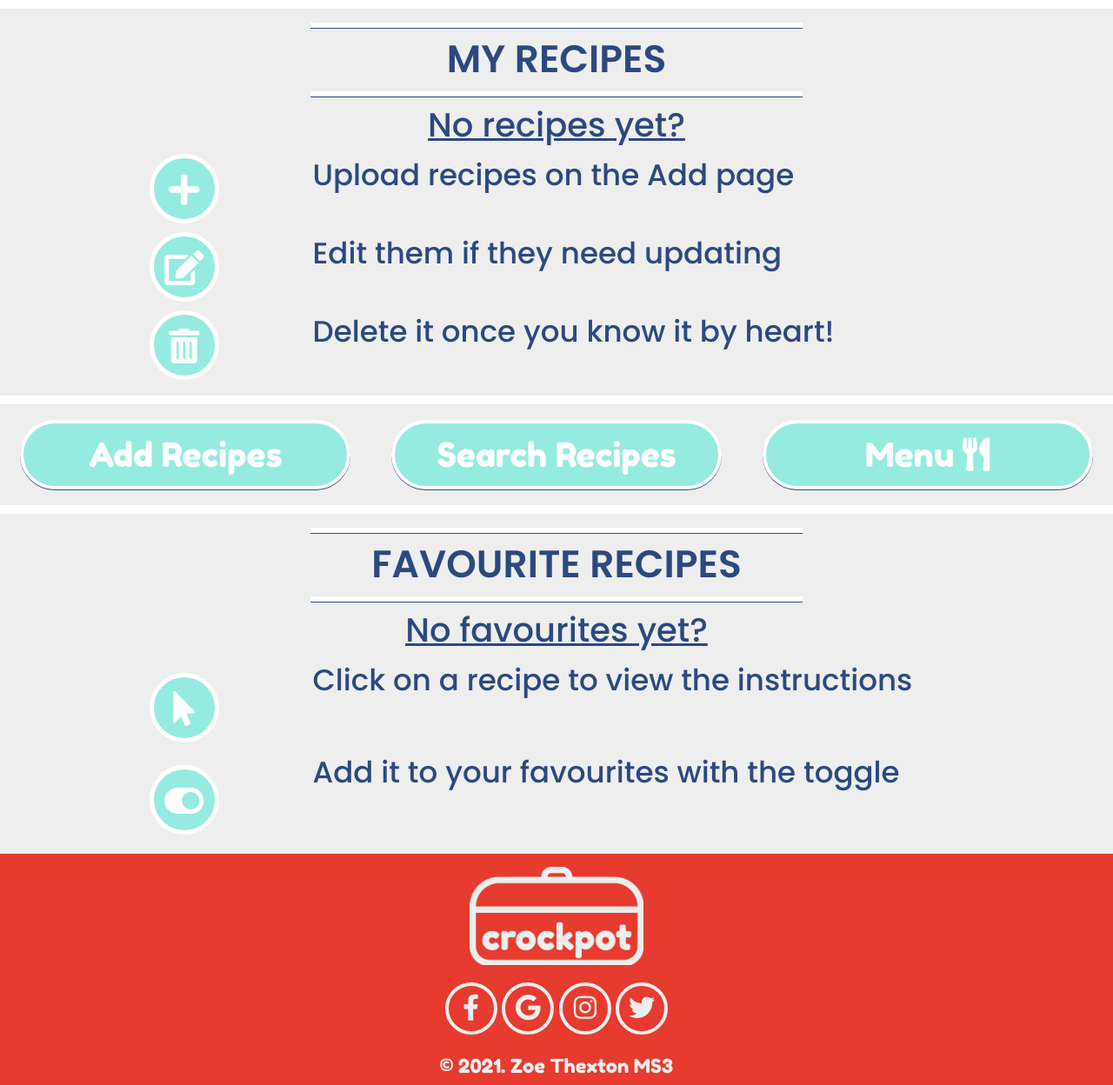
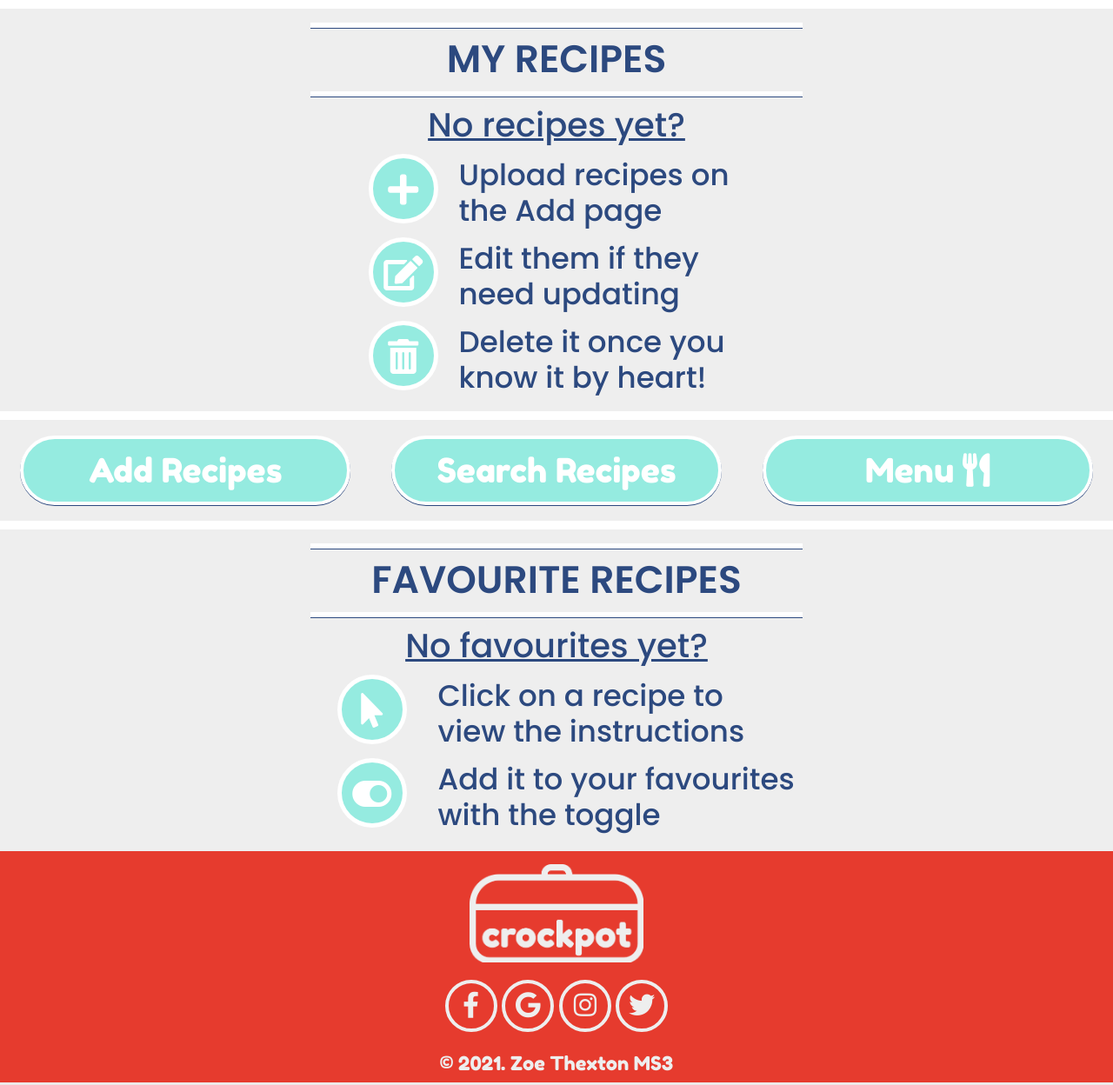
Before and after one commit to Code-Institute-Submissions/crockpot, a Flask app: template templates/profile.html in a window 1280 px wide. Shown: the part 249-1497 px from the top of the page at 87% size. Run offline with Flask 2, Linux system fonts and the light colour scheme; the template is opened without the code that fills it, so the values that code supplies are empty; some libraries are stand-ins or nearby versions.

Commit message:
Add responsive design to information text on profile.html

```diff
--- a/templates/profile.html
+++ b/templates/profile.html
@@ -242,7 +242,8 @@
         <!-- If user has no recipes, display instructions on how to add recipes -->
         {% else %}
         <div class="row pb-2">
-            <div class="col">
+            <div class="d-none d-sm-block col-sm"></div>
+                <div class="col col-sm-8 col-lg-6 col-xl-5">
                 <h3 class="mb-1 underline">No recipes yet?</h3>
                 <div class="row">
                     <div class="col-3">
@@ -275,6 +276,7 @@
                     </div>
                 </div>
             </div>
+            <div class="d-none d-sm-block col-sm"></div>
         </div>
         {% endif %}
     </div>
@@ -533,11 +535,12 @@
     <!-- If user has no favourite recipes, display instructions on how to add favourite recipes (add instructions in!) -->
     {% else %}
     <div class="row mb-0 pb-2">
-        <div class="col">
+        <div class="d-none d-sm-block col-sm"></div>
+        <div class="col col-sm-8 col-lg-6">
             <h3 class="mb-1 underline">No favourites yet?</h3>
             <div class="row">
                 <div class="col-3">
-                    <div class="icon icon-blue icon-blue-md mt-3">
+                    <div class="icon icon-blue icon-blue-md mt-3 mt-sm-0">
                         <i class="fas fa-mouse-pointer"></i>
                     </div>
                 </div>
@@ -547,7 +550,7 @@
             </div>
             <div class="row">
                 <div class="col-3">
-                    <div class="icon icon-blue icon-blue-md mt-3">
+                    <div class="icon icon-blue icon-blue-md mt-3 mt-sm-0">
                         <i class="fas fa-toggle-on"></i>
                     </div>
                 </div>
@@ -556,6 +559,7 @@
                 </div>
             </div>
         </div>
+        <div class="d-none d-sm-block col-sm"></div>
     </div>
     {% endif %}
     </div>
```
